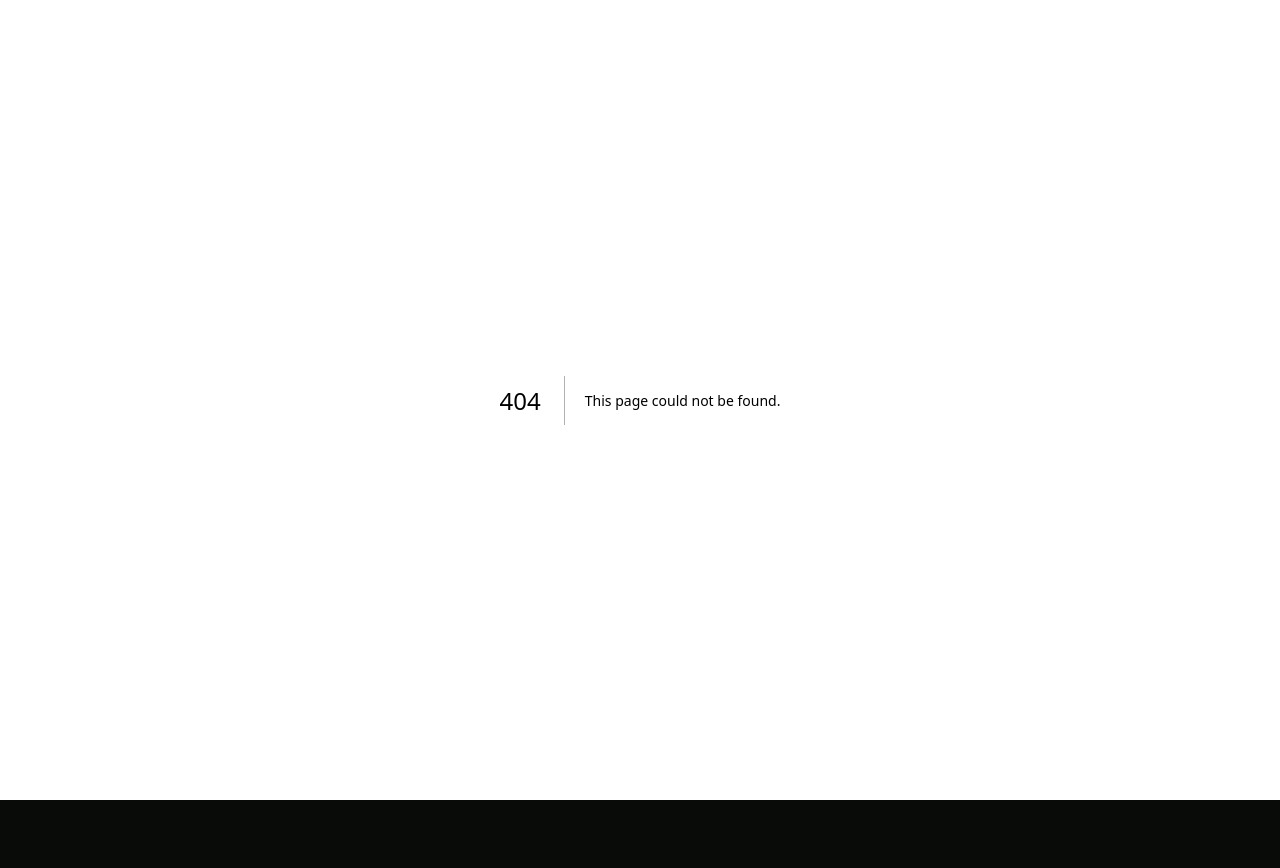
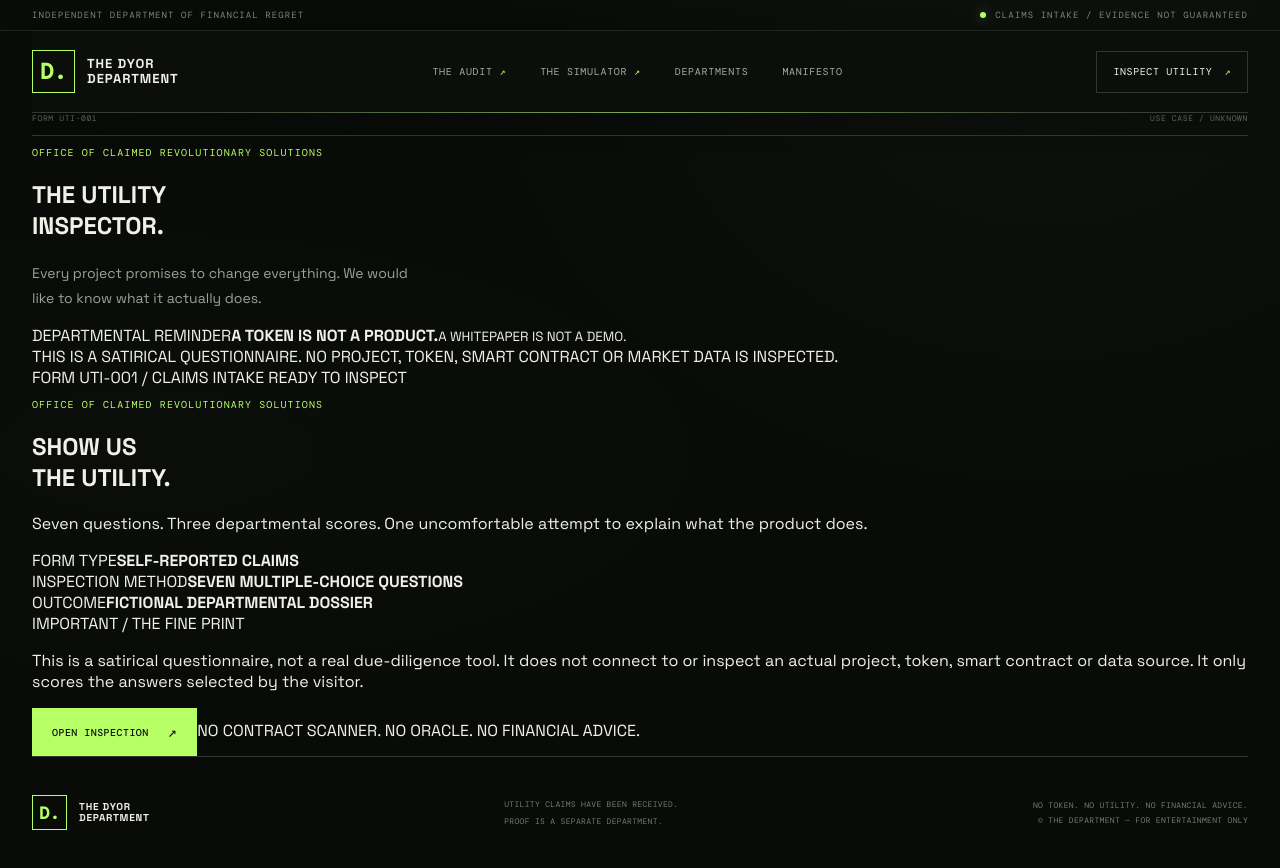
Before and after one commit to safherofficial/weird, a Next.js app: page /utility-inspector in a window 1280 px wide. Before the commit this address had no page. Before the commit the page ends 800 px from the top, so only its background shows below. Built offline with nearby package versions, Linux system fonts and the light colour scheme.

Commit message:
feat(u06): add Utility Inspector department page

```diff
--- /dev/null
+++ b/app/utility-inspector/page.tsx
@@ -0,0 +1,51 @@
+import type { Metadata } from "next";
+import DepartmentHeader from "../components/department-header";
+import DepartmentFooter from "../components/department-footer";
+import UtilityInspectorClient from "./utility-inspector-client";
+
+export const metadata: Metadata = {
+  title: "Utility Inspector",
+  description: "Seven questions. Three departmental scores. Find out whether your project pitch contains a product, a token with a job or a suspicious amount of narrative fog.",
+  openGraph: {
+    title: "THE UTILITY INSPECTOR",
+    description: "Show us the utility. Seven questions, three fictional scores and one uncomfortable inspection.",
+    images: ["/utility-inspector/opengraph-image"],
+  },
+  twitter: {
+    card: "summary_large_image",
+    title: "THE UTILITY INSPECTOR",
+    description: "Show us the utility. Seven questions. Three fictional scores.",
+    images: ["/utility-inspector/opengraph-image"],
+  },
+};
+
+export default function UtilityInspectorPage() {
+  return (
+    <main className="audit-page utility-page" id="main-content">
+      <DepartmentHeader activeSection="utility" statusMessage="CLAIMS INTAKE / EVIDENCE NOT GUARANTEED" ctaHref="/utility-inspector" ctaLabel="INSPECT UTILITY" />
+
+      <div className="utility-shell shell" id="content-start" tabIndex={-1}>
+        <aside className="utility-intro">
+          <div className="audit-intro__meta"><span>FORM UTI-001</span><span>USE CASE / UNKNOWN</span></div>
+          <p className="eyebrow">OFFICE OF CLAIMED REVOLUTIONARY SOLUTIONS</p>
+          <h1>THE UTILITY<br /><span>INSPECTOR.</span></h1>
+          <p className="audit-intro__lead">
+            Every project promises to change everything. We would like to know what it actually does.
+          </p>
+          <div className="utility-intro__stamp">
+            <span>DEPARTMENTAL REMINDER</span>
+            <strong>A TOKEN IS NOT A PRODUCT.</strong>
+            <small>A WHITEPAPER IS NOT A DEMO.</small>
+          </div>
+          <div className="utility-intro__fineprint">
+            THIS IS A SATIRICAL QUESTIONNAIRE. NO PROJECT, TOKEN, SMART CONTRACT OR MARKET DATA IS INSPECTED.
+          </div>
+        </aside>
+
+        <UtilityInspectorClient />
+      </div>
+
+      <DepartmentFooter message={["UTILITY CLAIMS HAVE BEEN RECEIVED.", "PROOF IS A SEPARATE DEPARTMENT."]} />
+    </main>
+  );
+}
```
